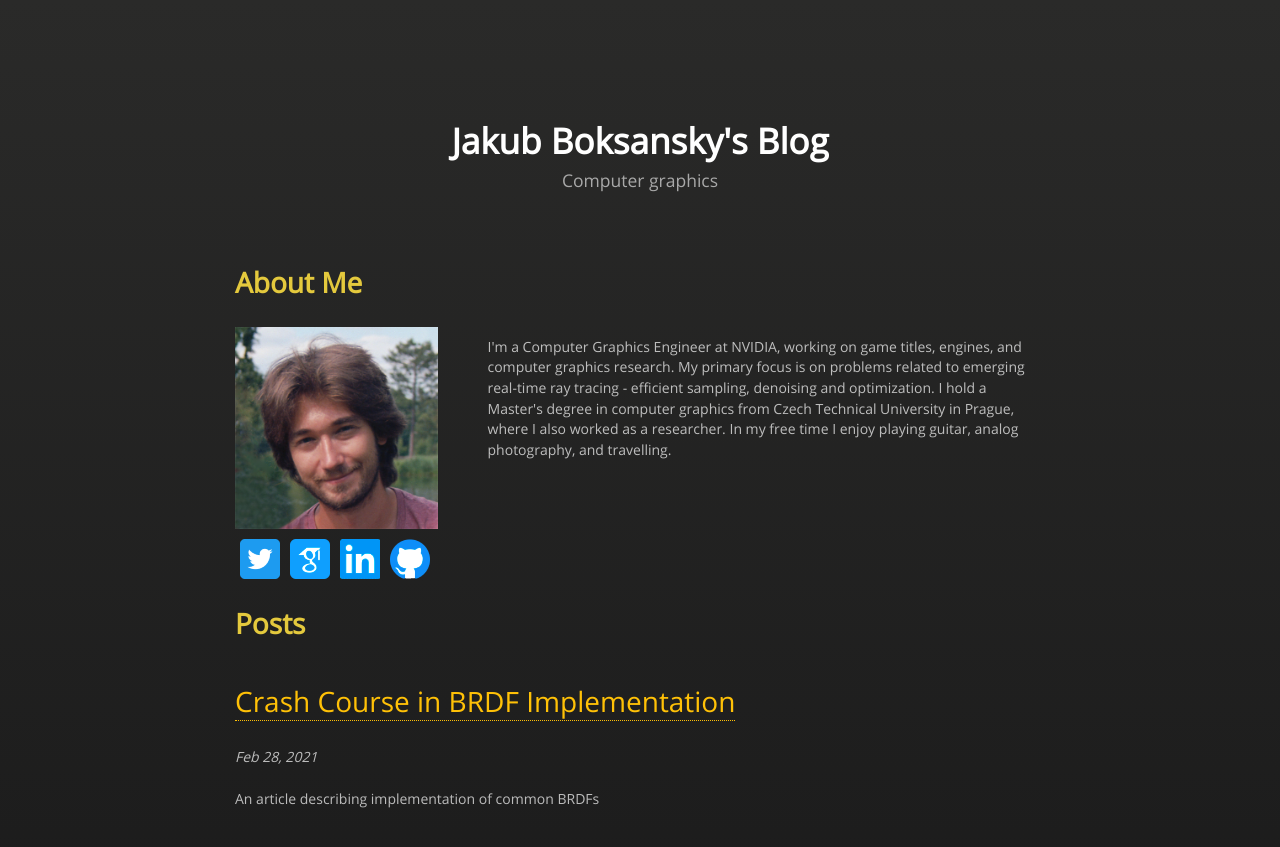
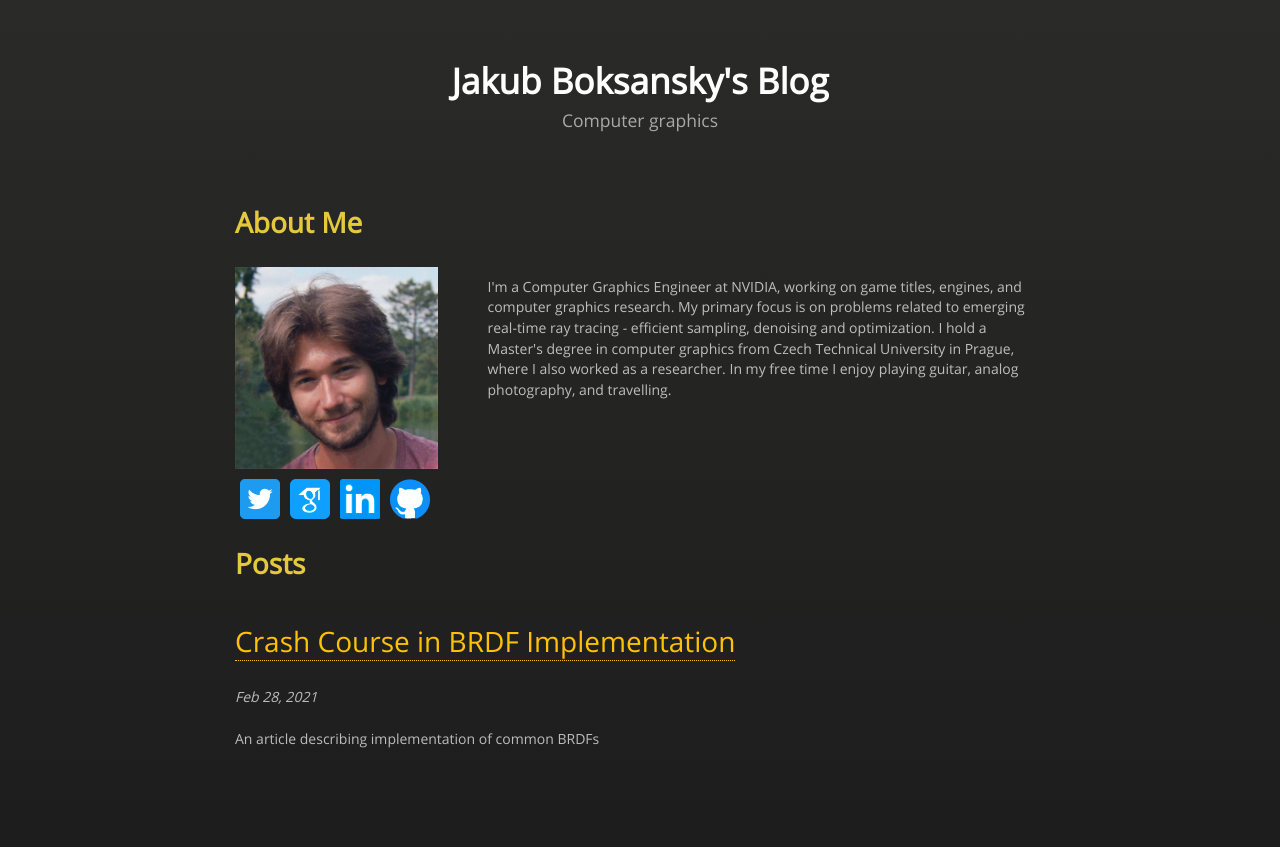
Before and after one commit to jboksansky/boksajak.github.io, a Jekyll site: the page built from index.html, in a window 1280 px wide. Shown: the top 847 px of the page. Built offline with Jekyll 4.4.1, drawn with Linux system fonts in a browser that asks for light colours; nearby versions of some CDN libraries.

Commit message:
style fix

```diff
--- a/css/styles.css
+++ b/css/styles.css
@@ -754,7 +754,7 @@ dt {
 section {
   padding: 30px 0px 50px 0px;
   margin: 20px 0;
-  margin-top: 70px;
+  margin-top: 10px;
 }
 section ul li {
   line-height: 2em;
```
